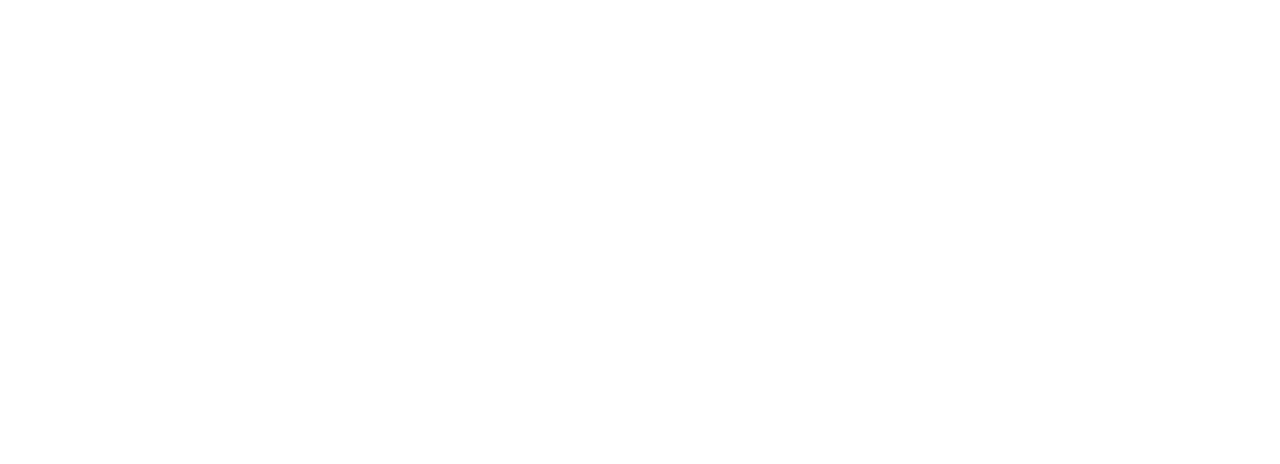
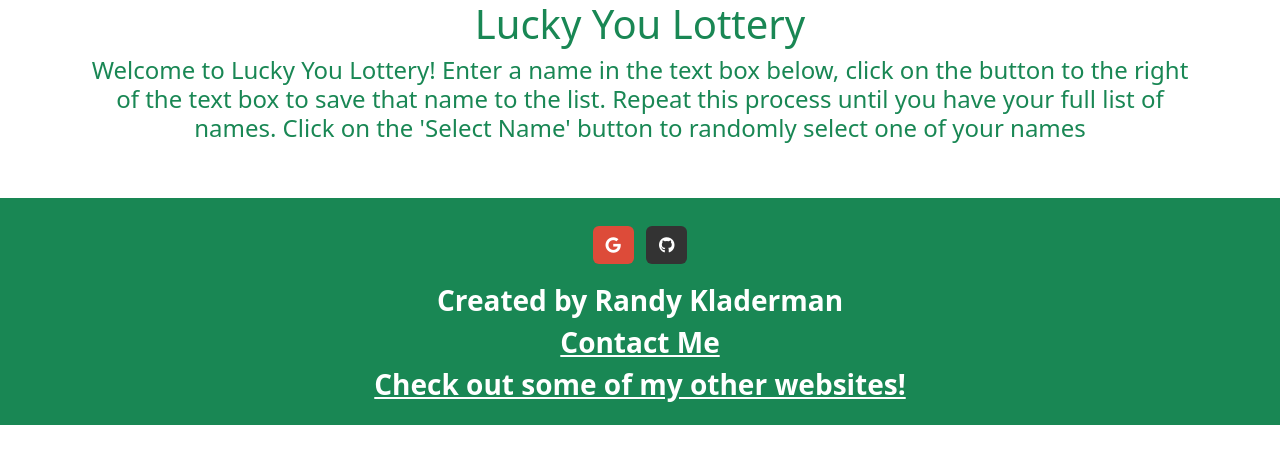
Before and after one commit to rklad/lucky-me-lottery, a plain HTML site: page index.html in a window 1280 px wide. Drawn offline with nearby package versions, Linux system fonts and the light colour scheme.

Commit message:
started html design

```diff
--- a/index.html
+++ b/index.html
@@ -2,7 +2,7 @@
 <html lang="en">
 
 <head>
-    <title>Lucky Me Lottery</title>
+    <title>Lucky You Lottery</title>
     <!-- Required meta tags -->
     <meta charset="utf-8" />
     <meta name="viewport" content="width=device-width, initial-scale=1, shrink-to-fit=no" />
@@ -10,16 +10,78 @@
     <!-- Bootstrap CSS v5.2.1 -->
     <link href="https://cdn.jsdelivr.net/npm/bootstrap@5.3.2/dist/css/bootstrap.min.css" rel="stylesheet"
         integrity="sha384-T3c6CoIi6uLrA9TneNEoa7RxnatzjcDSCmG1MXxSR1GAsXEV/Dwwykc2MPK8M2HN" crossorigin="anonymous" />
+        <link rel="stylesheet" href="https://cdnjs.cloudflare.com/ajax/libs/font-awesome/6.4.2/css/all.min.css"
+        integrity="sha512-z3gLpd7yknf1YoNbCzqRKc4qyor8gaKU1qmn+CShxbuBusANI9QpRohGBreCFkKxLhei6S9CQXFEbbKuqLg0DA=="
+        crossorigin="anonymous" referrerpolicy="no-referrer" />
 </head>
 
 <body>
-    <header>
-        <!-- place navbar here -->
-    </header>
-    <main></main>
-    <footer>
-        <!-- place footer here -->
+    <!-- TITLE AT TOP OF WEBSITE -->
+    <div class="container text-center">
+        <div class="row">
+            <div class="col-12">
+                <h1 class="text-success">Lucky You Lottery</h1>
+            </div>
+        </div>
+    <!-- DESCRIPTION-->
+        <div class="row">
+            <div class="col-12">
+                <h4 class="text-success">Welcome to Lucky You Lottery! Enter a name in the text box below, click on the button to the right of the text box to save that name to the list. Repeat this process until you have your full list of names. Click on the 'Select Name' button to randomly select one of your names</h4>
+            </div>
+        </div>
+    </div>
+
+
+    <!--INPUT BOX AND BUTTON TO SAVE NAMES-->
+    <div class="container d-flex">
+        <div class="row">
+            <!-- INPUT BOX -->
+            <div class="col-8">
+
+            </div>
+
+
+            <!-- SAVE NAMES BUTTON -->
+            <div class="col-4">
+
+            </div>
+        </div>
+    </div>
+
+
+
+
+    <!-- footer -->
+    <footer class="text-center bg-success mt-5">
+        <!-- Grid container -->
+        <div class="container p-4 pb-0 foot">
+            <!-- Section: Social media -->
+            <section>
+                <!-- Google -->
+                <a class="btn text-white btn-floating m-1" style="background-color: #dd4b39;"
+                    href="mailto:525rkladerman@frhsd.com" role="button"><i class="fab fa-google"></i></a>
+
+                <!-- Github -->
+                <a class="btn text-white btn-floating m-1" style="background-color: #333333;"
+                    href="https://github.com/rklad" role="button"><i class="fab fa-github"></i></a>
+            </section>
+            <!-- Section: Social media -->
+        </div>
+        <!-- Grid container -->
+
+        <!-- Copyright -->
+        <div class="text-center p-3">
+
+            <h3 class="text-white fw-bold">Created by Randy Kladerman</h3>
+            <h3><a class="text-white fw-bold" href="mailto:525rkladerman@frhsd.com">Contact Me</a></h3>
+            <h3><a class="text-white fw-bold" href="https://rklad.github.io/gallery/">Check out some of my other
+                    websites!</a>
+            </h3>
+        </div>
+        <!-- Copyright -->
     </footer>
+    <!-- footer end -->
+
     <!-- Bootstrap JavaScript Libraries -->
 
     <script src="script.js"></script>
```
